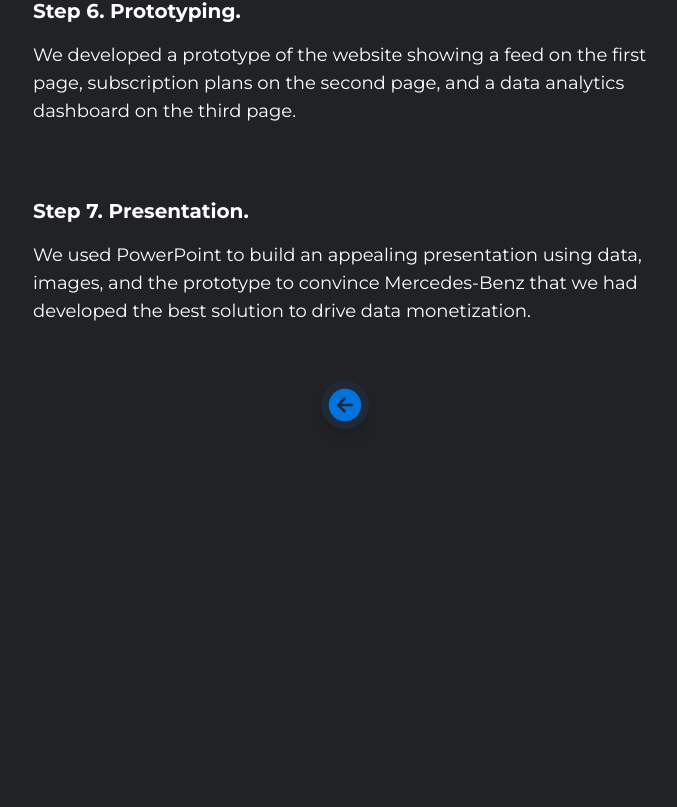
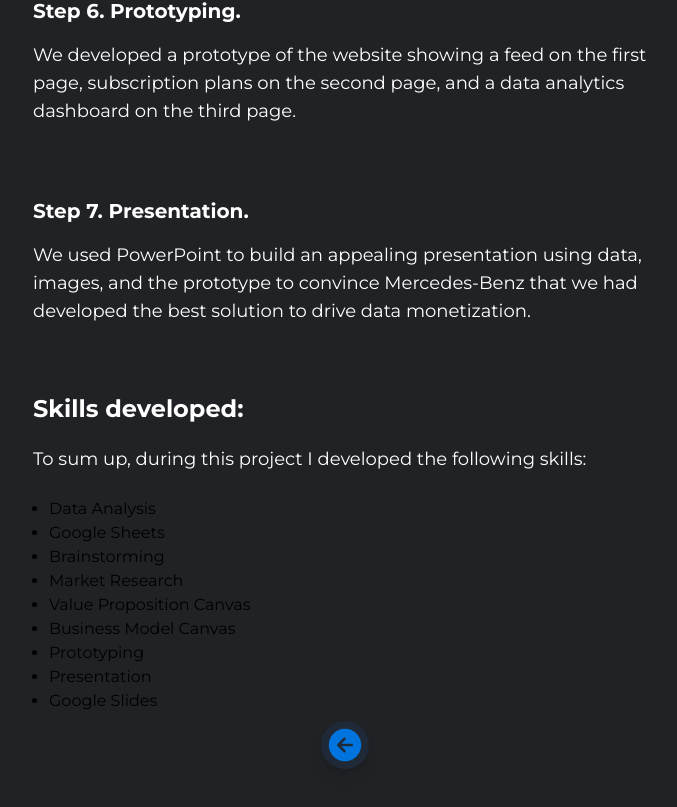
Before and after one commit to fmeneses-graca/my-website, a Next.js app: page /mercedes-benz-project in a window 1280 px wide. Shown: the part 1883-2690 px from the top of the page, without its empty margins (295-972 px from the left). Before the commit the page ends 2360 px from the top, so only its background shows below. Built offline with nearby package versions, Linux system fonts and the light colour scheme.

Commit message:
Update mercedes project page

```diff
--- a/pages/mercedes-benz-project.js
+++ b/pages/mercedes-benz-project.js
@@ -125,6 +125,23 @@ function MBAProject() {
                 <Image src={step72} alt="Presentation video" layout='fill' className="md:w-1/2 mx-auto my-3" />
                 <br />
 
+                <h2 className="md:w-1/2 md:mx-auto text-left pl-0">Skills developed:</h2>
+                <div className="md:w-1/2 md:mx-auto">
+                    <p>To sum up, during this project I developed the following skills:</p>
+                    <br />
+                    <ul className="pl-4 list-disc">
+                        <li>Data Analysis</li>
+                        <li>Google Sheets</li>
+                        <li>Brainstorming</li>
+                        <li>Market Research</li>
+                        <li>Value Proposition Canvas</li>
+                        <li>Business Model Canvas</li>
+                        <li>Prototyping</li>
+                        <li>Presentation</li>
+                        <li>Google Slides</li>
+                    </ul>
+                </div>
+
                 <button className="icon group" type="button" onClick={() => router.back()}>
                     <IoArrowBackCircle size="40" />
                 </button>
```
